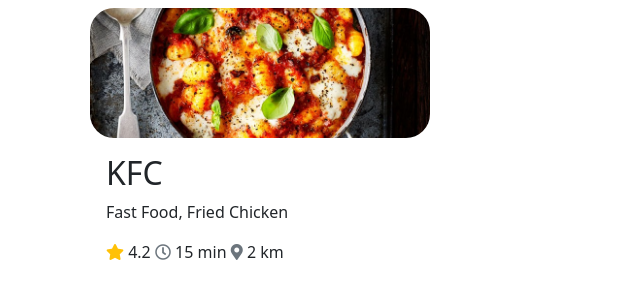
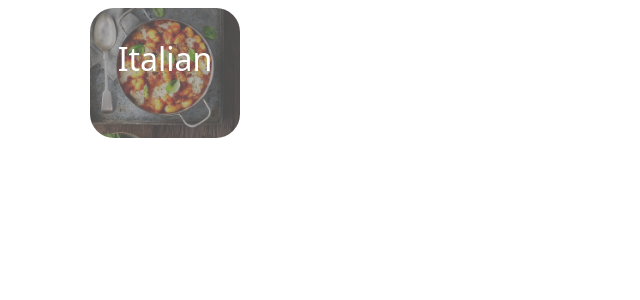
Before and after one commit to pete13232/DBProject, a Django app: page /categoryCard in a window 1280 px wide. Shown: the part 106-406 px from the top of the page, without its empty margins (0-640 px from the left). Run offline with Django 3.2, Linux system fonts and the light colour scheme.

Commit message:
CategoryCard+delete old navbar

```diff
--- a/myproject/app/templates/categoryCard.html
+++ b/myproject/app/templates/categoryCard.html
@@ -1,22 +1,13 @@
 {% extends 'base.html' %}
 {% load static %}
 {% block content %}
-<div class="row row-cols-4 row-cols-md-3">
+<div class="row row-cols-4 row-cols-md-6">
     <div class="col">
-        <div class="card p-2 border-0">
-            <img src="{% static 'images/foodEx.jpg' %}" class="card-img resImg" alt="...">
-            <div class="card-body">
-                <h2 class="card-title">KFC</h2>
-                <p class="card-text">Fast Food, Fried Chicken</p>
-                <p class="card-text">
-                    <i class="fas fa-star text-warning"></i>
-                    <span> 4.2</span>
-                    <i class="far fa-clock text-secondary"></i>
-                    <span> 15 min</span>
-                    <i class="fas fa-map-marker-alt text-secondary"></i>
-                    <span> 2 km</span>
-                </p>
-            </div>
+        <div class="card p-2 border-0 text-white ">
+            <img src="{% static 'images/foodEx.jpg' %}" class="card-img resImg" style = "filter: contrast(40%);">
+            <div class="card-img-overlay ">
+             <h2 class="text-xl-center py-4" >Italian</h2>
+             </div>
         </div>
     </div>
 
```
Also changed, not shown: myproject/app/templates/navbar.html (deleted, +0 -34 lines).
